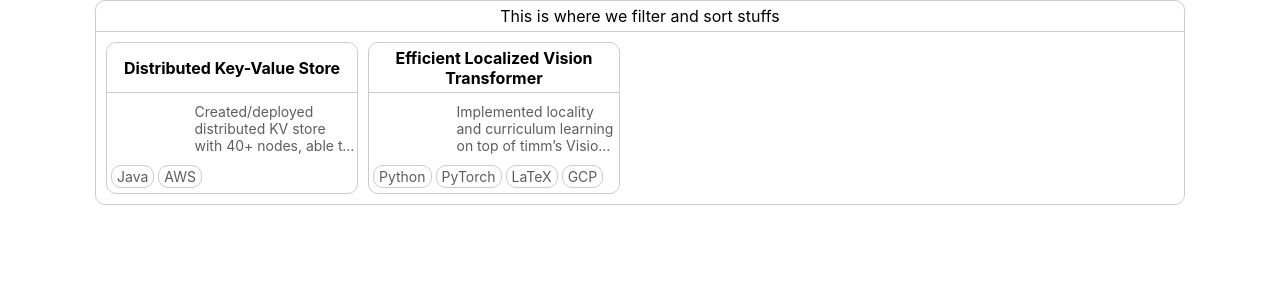
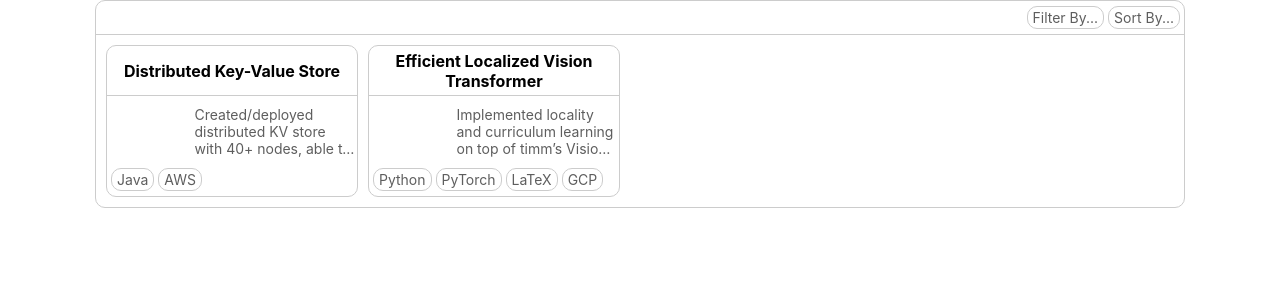
Before and after one commit to nickhamiltonn/portfolio, a React (Create React App) app: page / in a window 1280 px wide. Shown: the top 300 px of the page. Built offline with nearby package versions, Linux system fonts and the light colour scheme.

Commit message:
Added enums for technologies, added filter/sort html/css to GalleryHeader with hover functionality

```diff
--- a/src/App.js
+++ b/src/App.js
@@ -1,4 +1,3 @@
-import logo from './logo.svg';
 import './App.css';
 import TileGallery from './components/TileGallery';
 import projects from './content/projects';
--- a/src/components/GalleryHeader.css
+++ b/src/components/GalleryHeader.css
@@ -1,5 +1,37 @@
 .GalleryHeader {
+    display: flex;
     padding-top: 5px;
     padding-bottom: 5px;
     border-bottom: 1px solid #ccc;
+    flex-direction: row-reverse;
 }
+
+.Hover {
+    font-size: 14px;
+    border: 1px solid #ccc;
+    color: rgb(94, 94, 94);
+    border-radius: 10px;
+    padding-left: 5px;
+    padding-right: 5px;
+    padding-top: 2px;
+    padding-bottom: 2px;
+    margin-right: 4px;
+    position: relative;
+}
+
+.Dropdown {
+    display: none;
+    position: absolute;
+    margin-top: 2px;
+    right: 0%;
+    width: 200px;
+    height: 200px;
+    background-color: #f9f9f9;
+    box-shadow: 0px 8px 16px 0px rgba(0,0,0,0.2);
+    border: 1px solid #ccc;
+    border-radius: 10px;
+}
+
+.Hover:hover .Dropdown {
+    display: block;
+}
--- a/src/components/GalleryHeader.js
+++ b/src/components/GalleryHeader.js
@@ -3,7 +3,18 @@ import './GalleryHeader.css';
 function GalleryHeader() {
     return (
       <div className="GalleryHeader">
-        This is where we filter and sort stuffs
+        <div className="Hover Sort">
+          Sort By...
+          <div className="Dropdown Sort">
+            This is where we select sort criteria
+          </div>
+        </div>
+        <div className="Hover Filter">
+          Filter By...
+          <div className="Dropdown Filter">
+            This is where we select filters
+          </div>
+        </div>
       </div>
     );
   }
--- a/src/components/Tile.css
+++ b/src/components/Tile.css
@@ -53,8 +53,7 @@ justify-content: space-between;
 margin-top: auto;
 }
 
-ol {
-width: 70%;
+ul {
 display: flex;
 margin-bottom: 0;
 margin-top: 0;
@@ -62,9 +61,12 @@ margin-left: 2px;
 flex-wrap: nowrap;
 list-style-type: none;
 padding: 0;
+overflow: hidden;
+text-overflow: ellipsis;
+white-space: nowrap;
 }
 
-ol li {
+ul li {
 font-size: 14px;
 padding-left: 5px;
 padding-right: 5px;
--- a/src/components/Tile.js
+++ b/src/components/Tile.js
@@ -1,5 +1,8 @@
 import './Tile.css';
 
+/*
+ *  TODO: Need to ensure li elements are only added to dom if they are going to fit entirely within the parent div... figure out a solution here
+ */
 function Tile(props) {
     return (
       <div className="Tile">
@@ -12,9 +15,9 @@ function Tile(props) {
             {props.project.short_description}
         </p>
         <div className='TileBottom'>
-          <ol>
+          <ul>
               {props.project.tools.map(tool => (<li>{tool}</li>))}
-          </ol>
+          </ul>
           {(props.project.src ? <a href={props.project.src}>src</a> : <></>) }
         </div>
       </div>
--- /dev/null
+++ b/src/content/enums.js
@@ -0,0 +1,22 @@
+const Tags = {
+    Languages: {
+        Python: "Python",
+        Javascript: "JavaScript",
+        Java: "Java",
+        C: "C",
+        CPP: "C++",
+        HTML: "HTML",
+        CSS: "CSS",
+        Latex: "LaTeX",
+    },
+    Frameworks: {
+        React: "React.js",
+        Pytorch: "PyTorch",
+    },
+    Tools: {
+        GCP: "GCP",
+        AWS: "AWS",
+    }
+}
+
+export default Tags;
--- a/src/content/projects.js
+++ b/src/content/projects.js
@@ -1,9 +1,14 @@
+import Tags from "../content/enums";
+
 const projects = [
     {
         "name": "Distributed Key-Value Store",
         "short_description": "Created/deployed distributed KV store with 40+ nodes, able to concurrently handle 2048+ clients. Created/deployed distributed KV store with 40+ nodes, able to concurrently handle 2048+ clients Created/deployed distributed KV store with 40+ nodes, able to concurrently handle 2048+ clients Created/deployed distributed KV store with 40+ nodes, able to concurrently handle 2048+ clients Created/deployed distributed KV store with 40+ nodes, able to concurrently handle 2048+ clients",
         "long_description": "Did a lot more stuff",
-        "tools": ["Java", "AWS"], // should I make this an enum of tools I have used ?
+        "tools": [
+            Tags.Languages.Java,
+            Tags.Tools.AWS
+        ],
         "date": new Date(2023, 3),
         "src": ""
     },
@@ -11,10 +16,14 @@ const projects = [
         "name": "Efficient Localized Vision Transformer",
         "short_description": "Implemented locality and curriculum learning on top of timm’s Vision Transform through addition of convolution layer and epoch-based image resizing.",
         "long_description": "blah blah",
-        "tools": ["Python", "PyTorch", "LaTeX", "GCP"], // should I make this an enum of tools I have used ?
+        "tools": [
+            Tags.Languages.Python,
+            Tags.Frameworks.Pytorch,
+            Tags.Languages.Latex,
+            Tags.Tools.GCP],
         "date": new Date(2023, 3),
         "src": ""
-    }
+    },
 ]
 
 export default projects;
```
